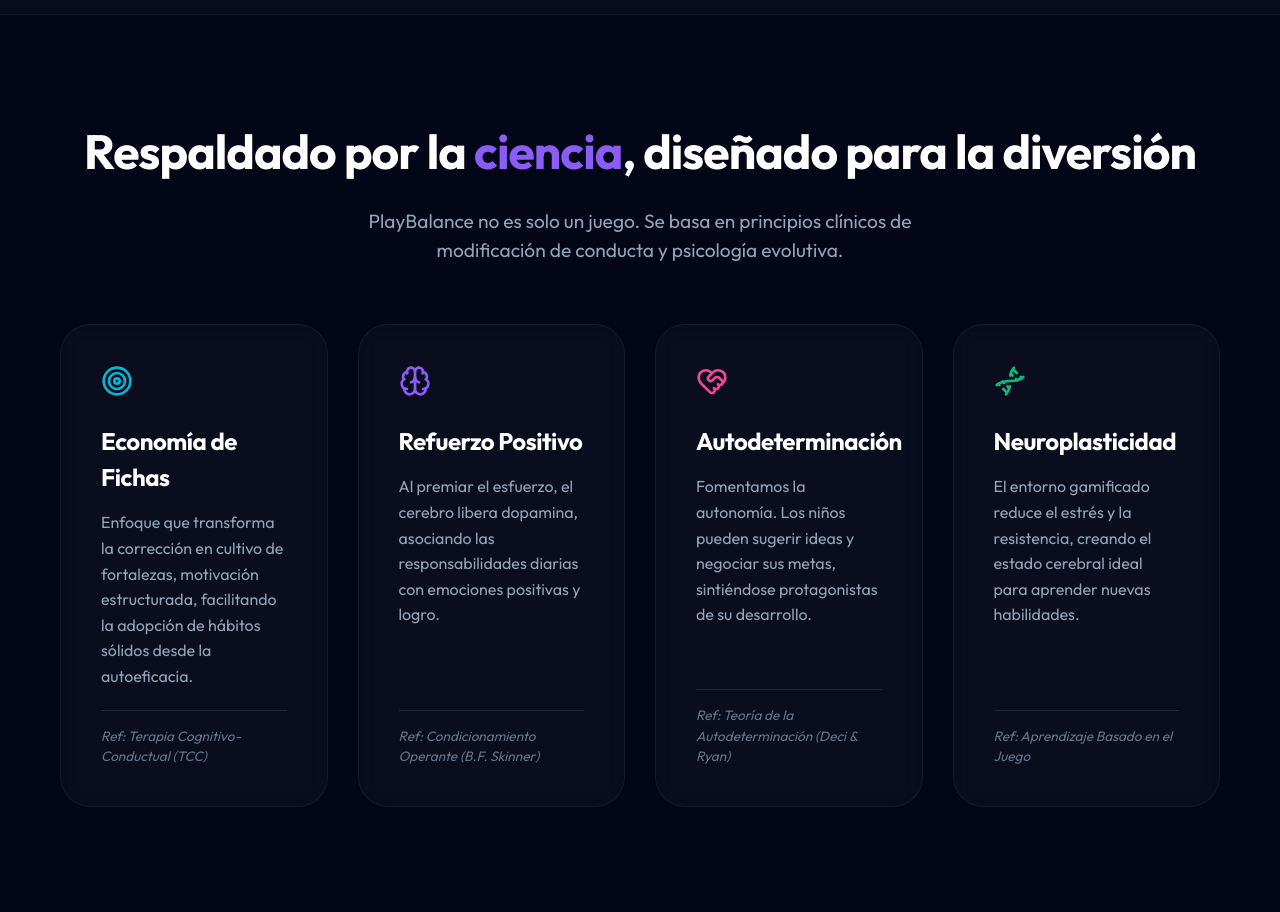
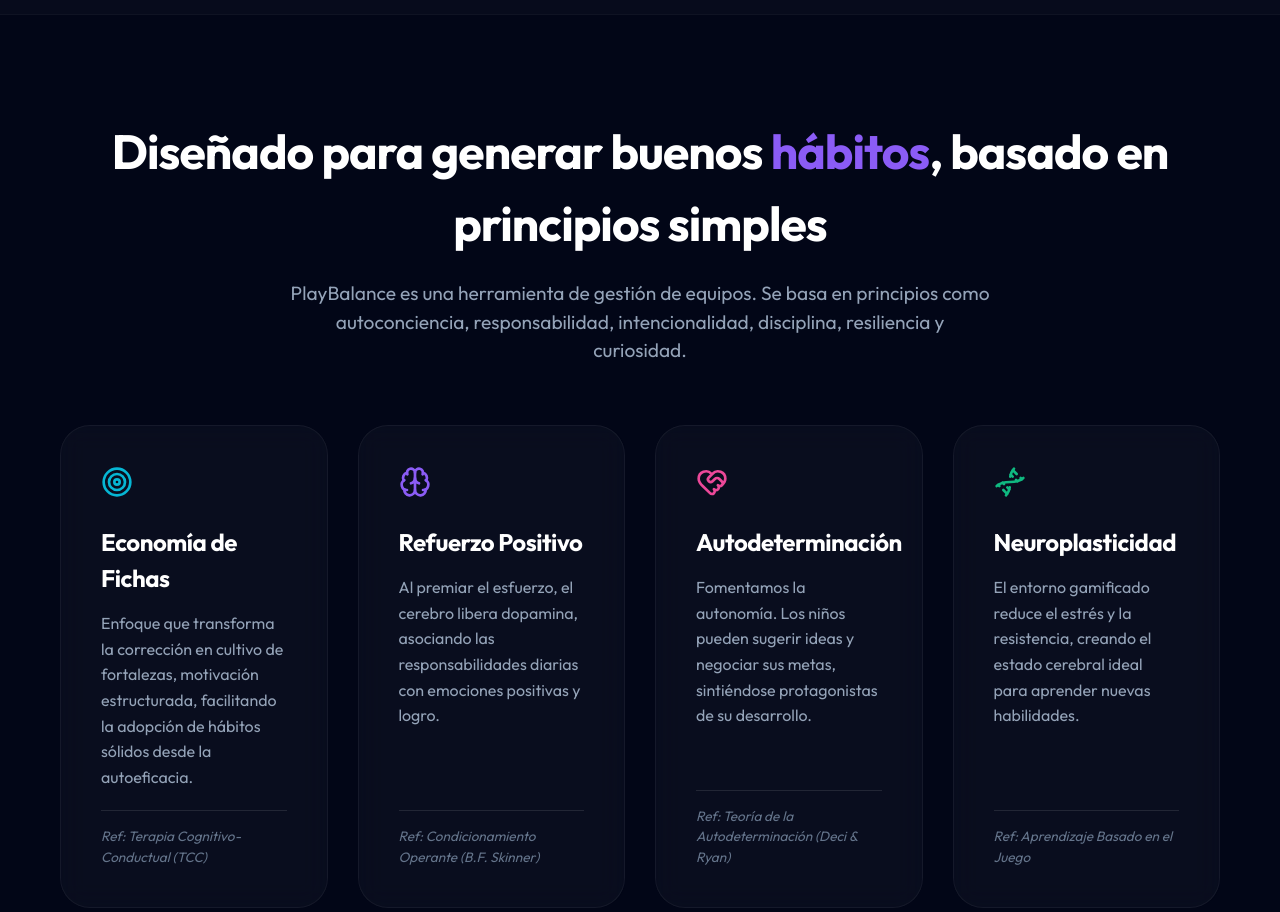
Before and after one commit to FernandoFerreyra11/play-balance-portfolio, a Next.js app: page / in a window 1280 px wide. Shown: the part 2540-3452 px from the top of the page. Built offline with nearby package versions, Linux system fonts and the light colour scheme; no server answers.

Commit message:
Update principles and values text in landing page

```diff
--- a/src/components/LandingPage.tsx
+++ b/src/components/LandingPage.tsx
@@ -98,10 +98,10 @@ export function LandingPage() {
         <div className="container">
           <div style={{ textAlign: 'center', marginBottom: '60px' }}>
             <h2 style={{ fontSize: 'clamp(2rem, 5vw, 3rem)', fontWeight: 800, marginBottom: '20px' }}>
-              Respaldado por la <span style={{ color: '#8b5cf6' }}>ciencia</span>, diseñado para la diversión
+              Diseñado para generar buenos <span style={{ color: '#8b5cf6' }}>hábitos</span>, basado en principios simples
             </h2>
-            <p style={{ color: '#94a3b8', fontSize: '1.2rem', maxWidth: '600px', margin: '0 auto' }}>
-              PlayBalance no es solo un juego. Se basa en principios clínicos de modificación de conducta y psicología evolutiva.
+            <p style={{ color: '#94a3b8', fontSize: '1.2rem', maxWidth: '700px', margin: '0 auto' }}>
+              PlayBalance es una herramienta de gestión de equipos. Se basa en principios como autoconciencia, responsabilidad, intencionalidad, disciplina, resiliencia y curiosidad.
             </p>
           </div>
 
```
